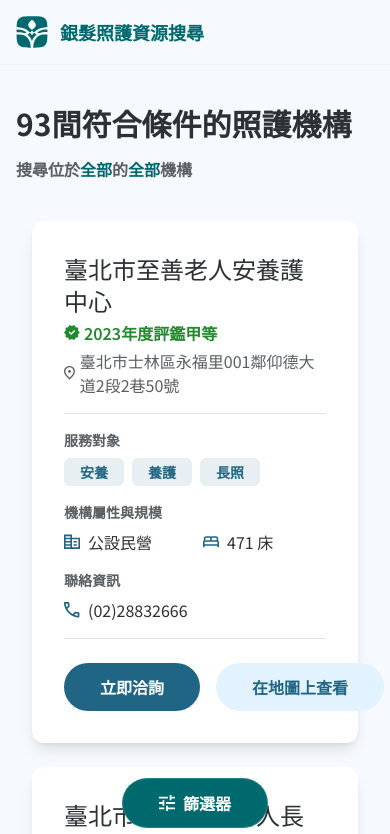
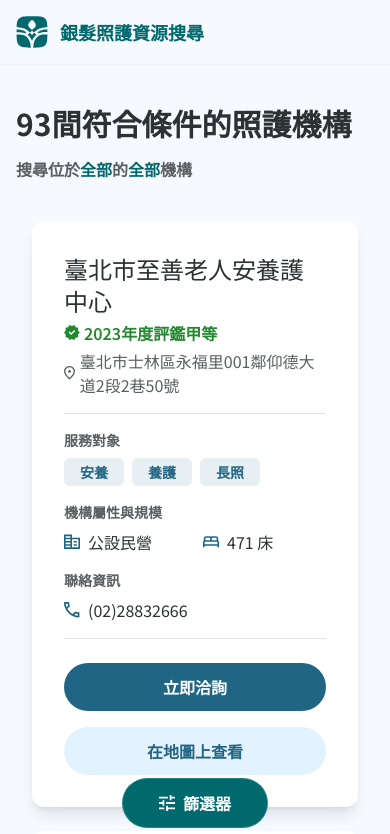
Before and after one commit to yuchun9508/eldercare-search-portal, a Next.js app: page /facilities in a window 390 px wide. Shown: the top 834 px of the page. Built offline with nearby package versions, Linux system fonts and the light colour scheme.

Commit message:
fix: `FacilityCard` mobile ui broken

```diff
--- a/components/FacilityCard.tsx
+++ b/components/FacilityCard.tsx
@@ -117,18 +117,13 @@ export default function FacilityCard({
         </div>
       </div>
 
-      <div className="flex align-items-center gap-4 pt-6">
-        <a href={`tel:${tel}`} className="flex-1/2 lg:flex-none">
+      <div className="flex flex-col sm:flex-row align-items-center gap-4 pt-6">
+        <a href={`tel:${tel}`}>
           <FullRoundedButton variant="tertiary" className="w-full">
             立即洽詢
           </FullRoundedButton>
         </a>
-        <a
-          href={googleMapsUrl}
-          className="flex-1/2 lg:flex-none"
-          target="_blank"
-          rel="noopener noreferrer"
-        >
+        <a href={googleMapsUrl} target="_blank" rel="noopener noreferrer">
           <FullRoundedButton variant="accent" className="w-full">
             在地圖上查看
           </FullRoundedButton>
```
